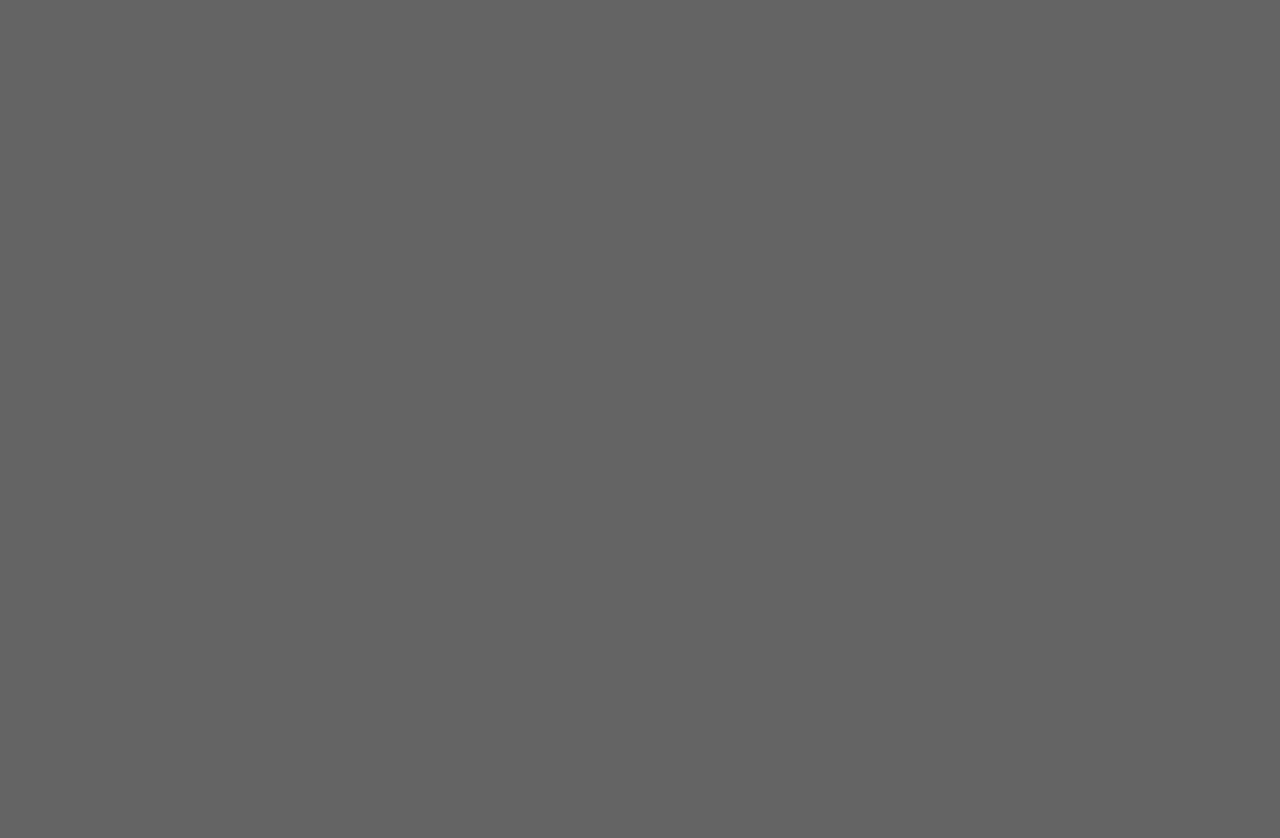
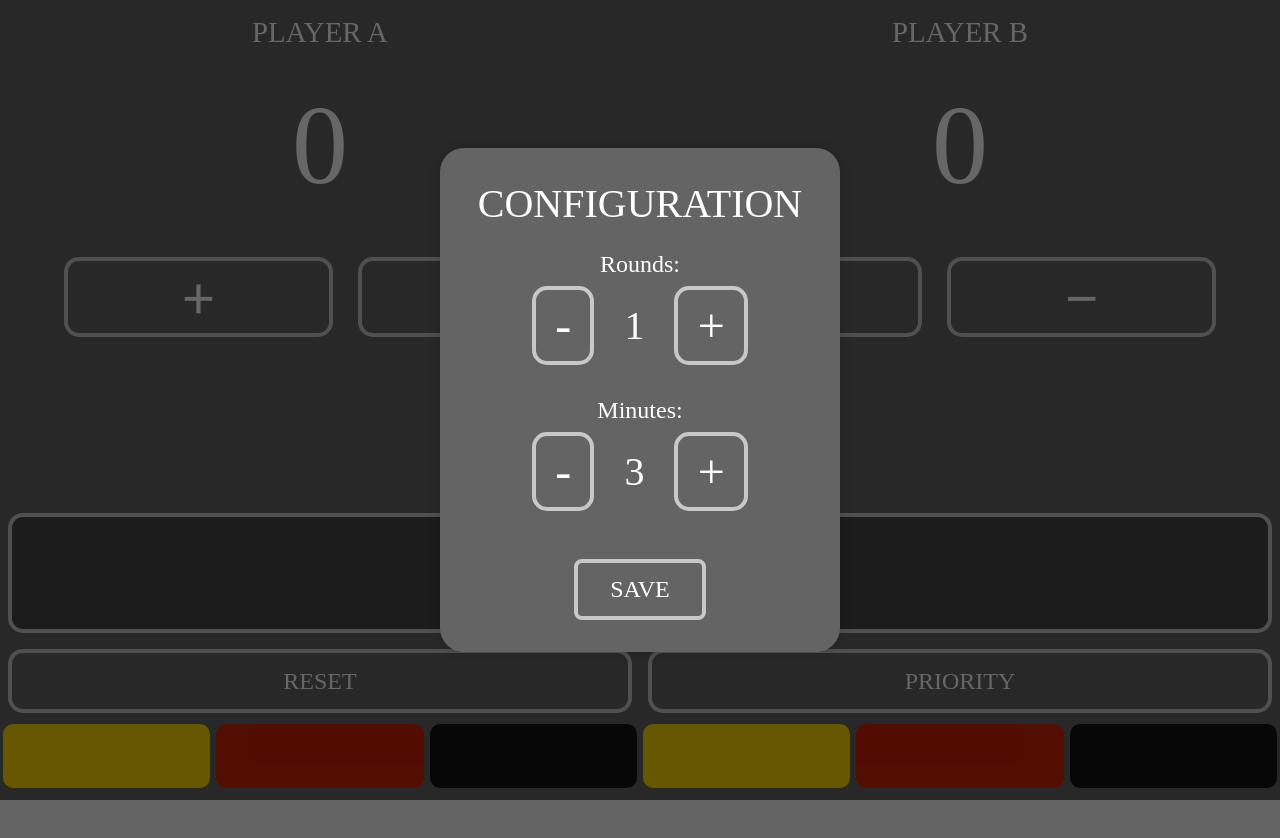
Before and after one commit to Mon-981/fencing, a plain HTML site: page index.html in a window 1280 px wide. After the commit the page ends 800 px from the top, so only its background shows below. Drawn offline with Linux system fonts and the light colour scheme; a web font is replaced by a local one.

Commit message:
Media querie deleted

```diff
--- a/stylesheet.css
+++ b/stylesheet.css
@@ -1,12 +1,3 @@
-@media screen and (orientation: landscape) {
-    body {
-      transform: rotate(-90deg);
-      transform-origin: left top;
-      width: 100vh;
-      height: 100vw;
-      overflow: hidden;
-    }
-  }
 *{
     margin: 0px;
     padding: 0px;
```
